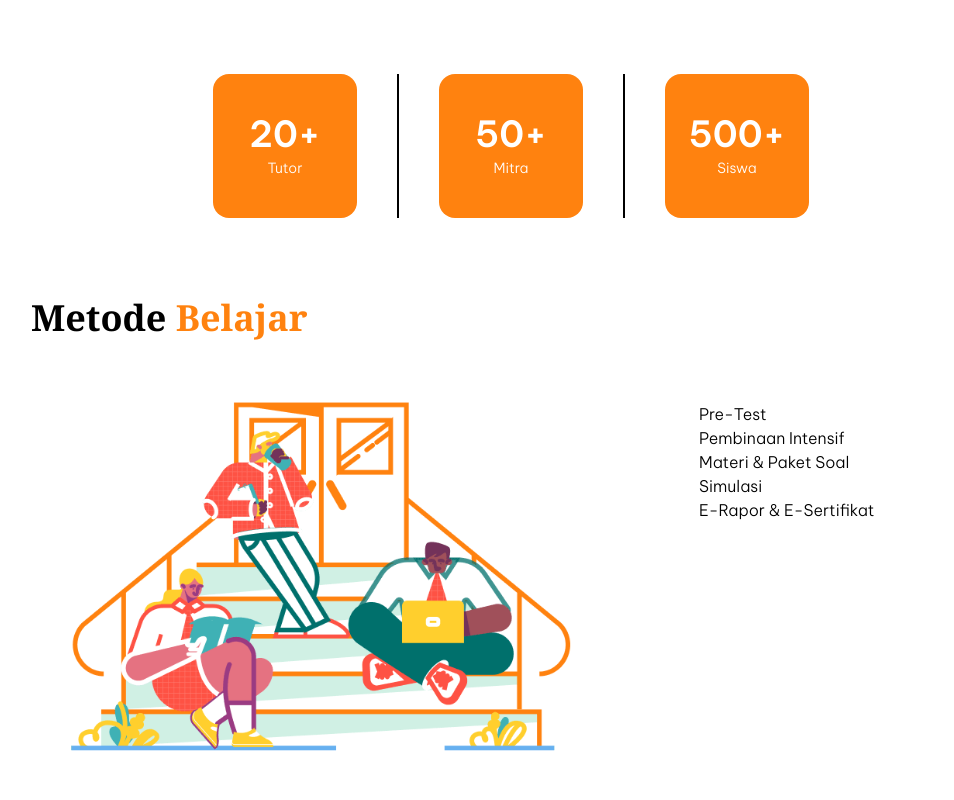
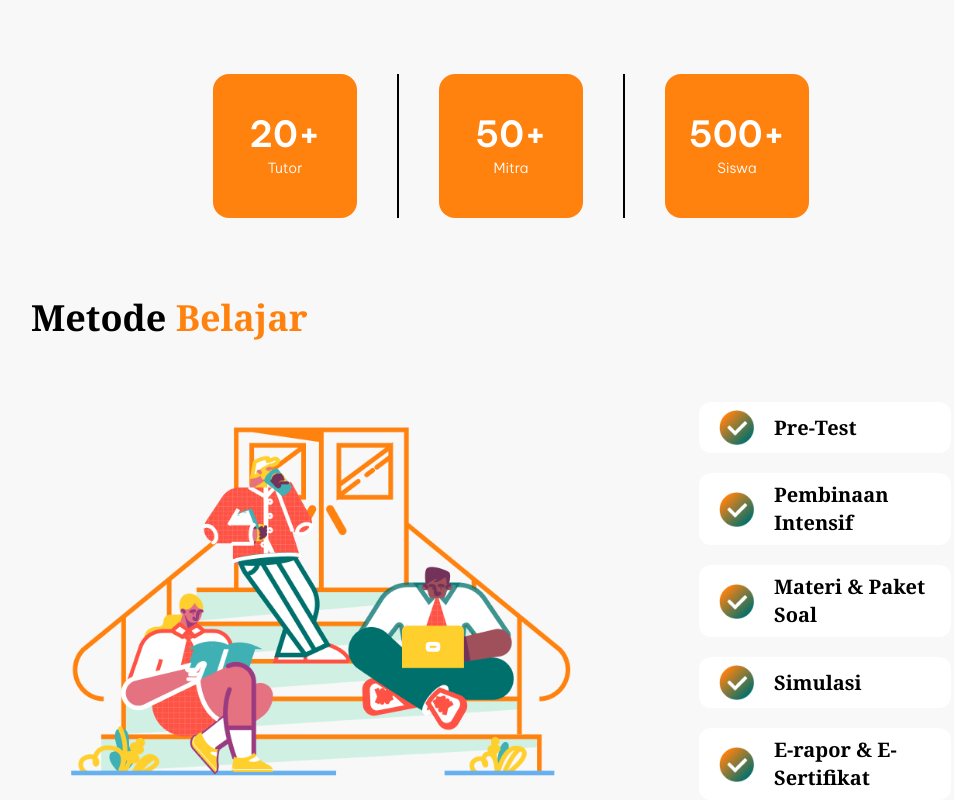
Before and after one commit to bktech-sh/kingexpert, a Next.js app: page / in a window 1280 px wide. Shown: the part 1034-1834 px from the top of the page, without its empty margins (129-1083 px from the left). Before the commit the page ends 1785 px from the top, so only its background shows below. Built offline with nearby package versions, Linux system fonts and the light colour scheme.

Commit message:
feat: add method list

```diff
--- /dev/null
+++ b/src/app/components/MetodeBelajar/MethodItem.tsx
@@ -0,0 +1,16 @@
+import Image from "next/image";
+
+interface Props {
+  title: string;
+}
+
+const MethodItem = ({ title }: Props) => {
+  return (
+    <div className="flex items-center gap-5 bg-white flex-1 rounded-xl px-5 py-2">
+      <Image src="/images/check.png" alt="check" width={35} height={50} />
+      <h4 className="font-bold text-xl font-serif">{title}</h4>
+    </div>
+  );
+};
+
+export default MethodItem;
--- a/src/app/components/MetodeBelajar/index.tsx
+++ b/src/app/components/MetodeBelajar/index.tsx
@@ -1,6 +1,15 @@
 import Image from "next/image";
+import MethodItem from "./MethodItem";
 
 const MetodeBelajar = () => {
+  const methodList = [
+    "Pre-Test",
+    "Pembinaan Intensif",
+    "Materi & Paket Soal",
+    "Simulasi",
+    "E-rapor & E-Sertifikat",
+  ];
+
   return (
     <div className="flex flex-col px-40 gap-16">
       <h2 className="font-bold text-4xl font-serif">
@@ -15,12 +24,10 @@ const MetodeBelajar = () => {
           height={200}
           style={{ objectFit: "contain" }}
         />
-        <div>
-          <p>Pre-Test</p>
-          <p>Pembinaan Intensif</p>
-          <p>Materi & Paket Soal</p>
-          <p>Simulasi</p>
-          <p>E-Rapor & E-Sertifikat</p>
+        <div className="flex flex-col flex-1 gap-5">
+          {methodList.map((method, idx) => (
+            <MethodItem title={method} key={idx} />
+          ))}
         </div>
       </div>
     </div>
--- a/src/app/layout.tsx
+++ b/src/app/layout.tsx
@@ -18,7 +18,9 @@ export default function RootLayout({
 }) {
   return (
     <html lang="en">
-      <body className={`${beVietnamPro.className}`}>{children}</body>
+      <body className={`${beVietnamPro.className} bg-mainBackground`}>
+        {children}
+      </body>
     </html>
   );
 }
--- a/tailwind.config.js
+++ b/tailwind.config.js
@@ -17,6 +17,7 @@ module.exports = {
         mainGreen: "#00706C",
         mainOrange: "#FF820F",
         mainGrey: "#E6E6E6",
+        mainBackground: "#F8F8F8",
       },
     },
   },
```
Also changed, not shown: public/images/check.png (added).
